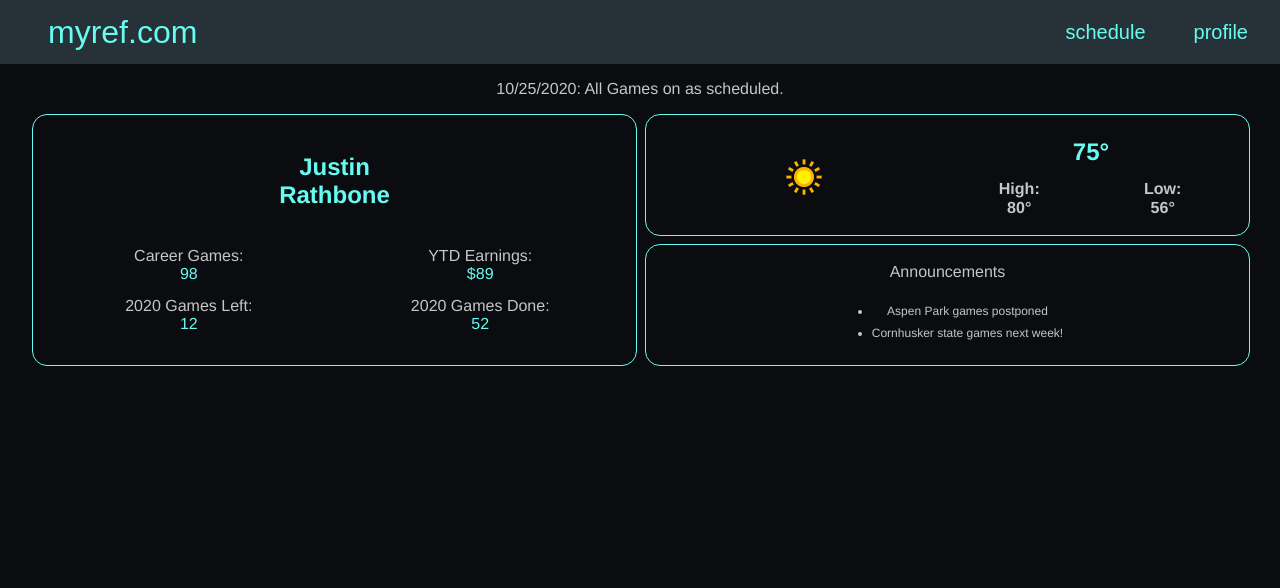
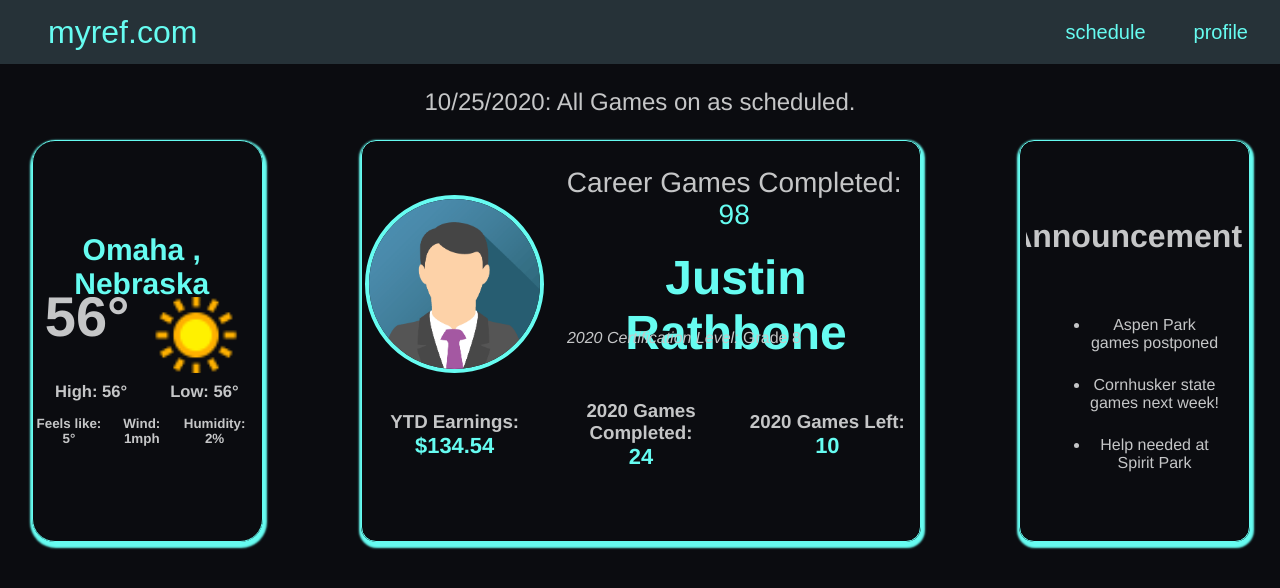
Before and after one commit to JRathbone/myrefapplication, an Angular app in the folder myrefapplication/: page / in a window 1280 px wide. Shown: the top 588 px of the page. Built offline with nearby package versions, Linux system fonts and the light colour scheme; a web font is replaced by a local one.

Commit message:
reorganized media queries

```diff
--- a/myrefapplication/src/app/Components/Components/landing/landing.component.css
+++ b/myrefapplication/src/app/Components/Components/landing/landing.component.css
@@ -1,5 +1,3 @@
-html, body { height: 100%; }
-
 h2{
     color: #66fcf1;
     margin-bottom:1vh;
@@ -42,9 +40,11 @@
     width: 100%;
     text-align: center;
 }
+
 .landing-container{
-    padding-top: 1vh;
+    display: inline;
 }
+
 .profileList{
     width:100%;
     margin-left: 0;
@@ -76,15 +76,13 @@
     text-align: center;
 }
 
-
 .gamesCompleted{
-
     font-size:28px;
 }
 
 .name{
     color: #66fcf1;
-    font-size: 64px;
+    font-size: 6vh;
     position: absolute;
     left: 1%;
     top: -10%;
@@ -93,14 +91,14 @@
     position: absolute;
     left: 5%;
     top: 50%;
-    font-size: 20px;
+    font-size: 2vh;
 }
 
 mat-grid-tile .stats {
     color: #c5c6c7;
     margin-left: 0;
     border: none;
-    font-size: 18px;
+    font-size: 2vh;
 }
 
 h6{
@@ -115,7 +113,7 @@
 
 .weatherIcon{
     border: none;
-    height: 175px;
+    height: 18vh;
 }
 .weatherTile{
     border: none;
@@ -124,8 +122,8 @@
 }
 .temp{
     font-size: 7vh;
+}
 
-}
 .mobile-landing-container{
     display: none;
 }
@@ -135,17 +133,13 @@
 }
 
 .announcements li{
-    font-size: 3vh;
-    margin: 1vh;
+    font-size: 2vh;
+    margin: 3vh;
 }
 
 .announcements h6{
     font-size: 4vh;
 }
-.tablet-landing-container{
-    display: none;
-}
-
 
 /* Extra small devices (phones, 600px and down) */
 @media only screen and (max-width: 600px) {
@@ -194,8 +188,6 @@
         font-size: 3vh;
     }
 
-
-
     .weatherMobile h1{
         font-size: 3vh;
         margin-top: 1vh;
@@ -212,15 +204,10 @@
         border: none;
     }
 
-
-    .tablet-landing-container{
-        display: none;
-    }
-
 }
 
-/* Small devices (portrait tablets and large phones, 600px and up) */
-@media only screen and (min-width: 600px) {
+/* Medium devices (landscape tablets, 768px and up) */
+@media only screen and (max-width: 768px) {
     img {
         border-radius: 50%;
         max-width: 100%;
@@ -286,12 +273,8 @@
 
 }
 
-/* Medium devices (landscape tablets, 768px and up) */
-@media only screen and (max-width: 769px) {
+/* Large devices (laptops/desktops, 992px and up) */
+@media only screen and (max-width: 992px) {
+
 
 }
-
-/* Large devices (laptops/desktops, 992px and up) */
-@media only screen and (min-width: 992px) {
-
-}
```
